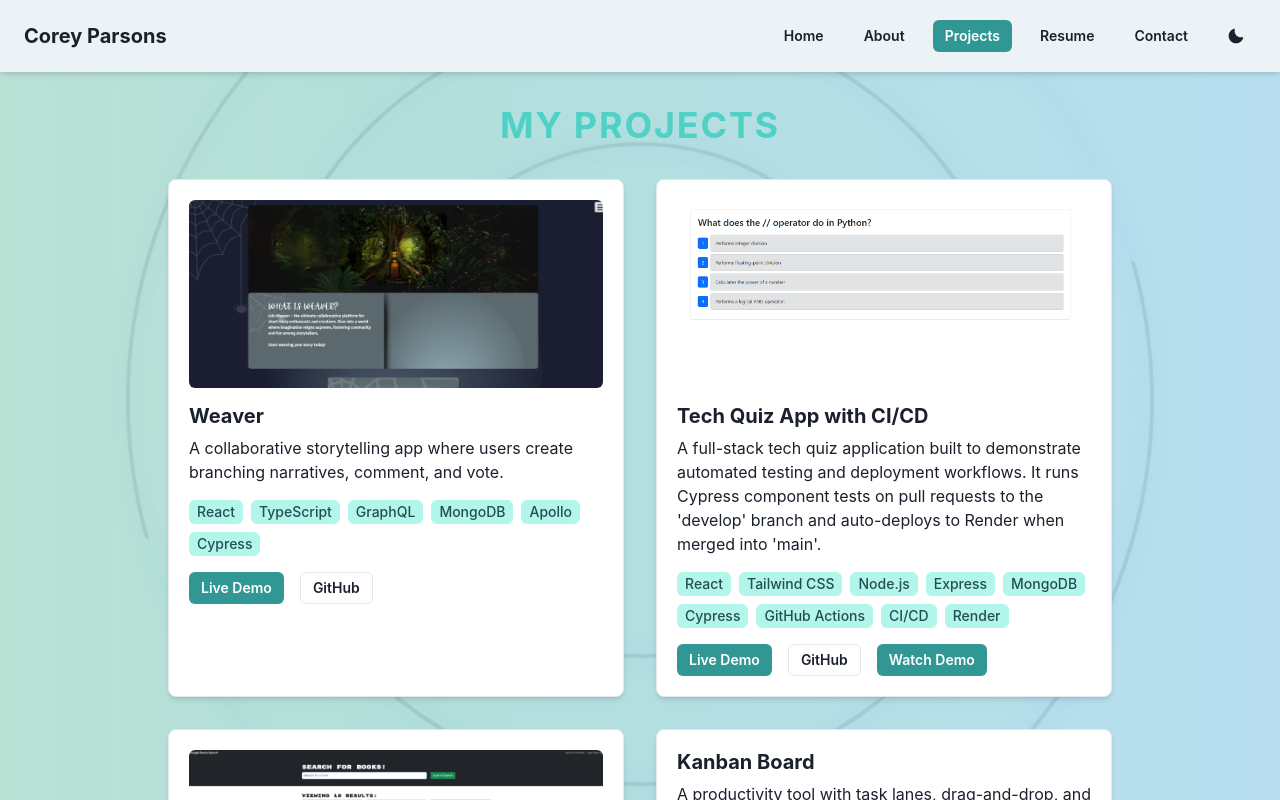
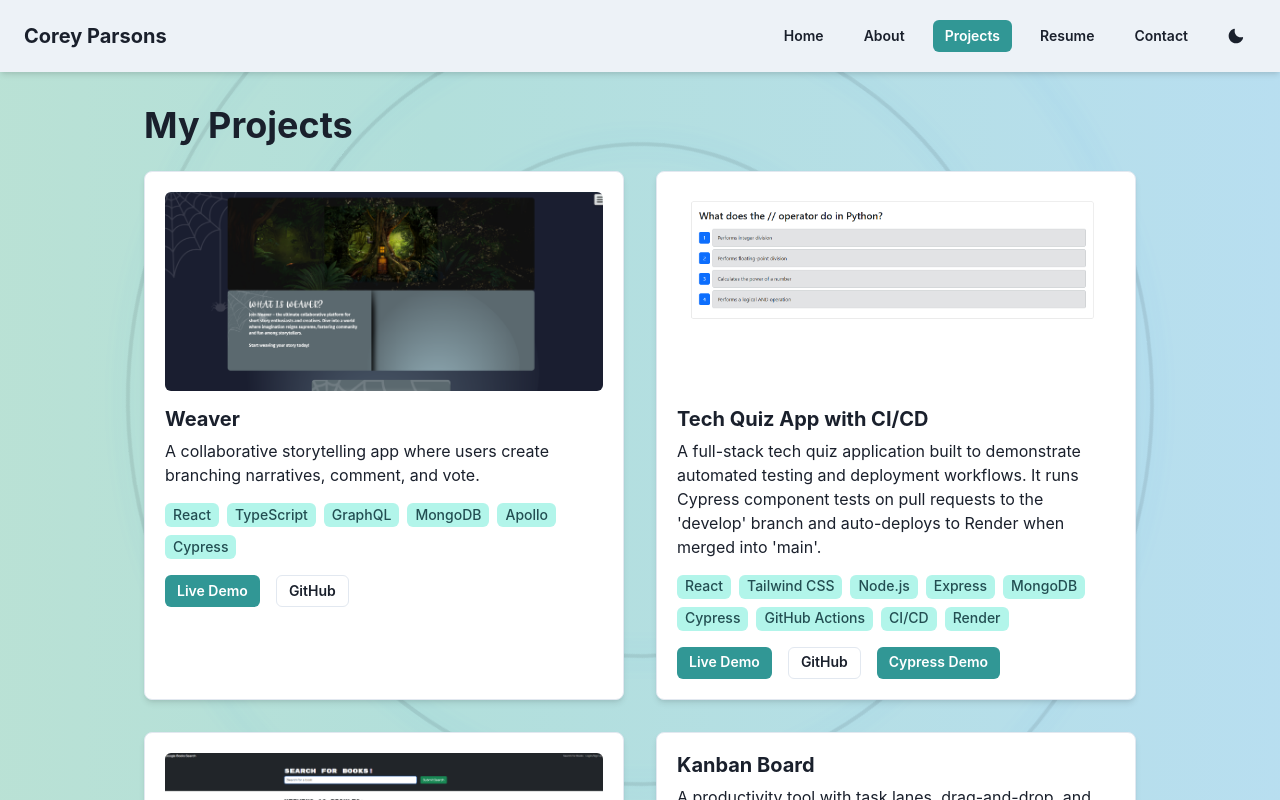
Before and after one commit to cpars/Portfolio, a React (Vite) app: page /projects in a window 1280 px wide. Shown: the top 800 px of the page. Built offline with nearby package versions, Linux system fonts and the light colour scheme.

Commit message:
Added more card animation

```diff
--- a/src/components/ProjectCard.tsx
+++ b/src/components/ProjectCard.tsx
@@ -10,12 +10,11 @@ import {
   HStack,
   Button,
 } from "@chakra-ui/react";
-import { motion } from "framer-motion"; // 🌀 Import motion
+import { motion } from "framer-motion"; // ✨ Import motion
+import VideoModal from "./VideoModal";
 
-import VideoModal from "./VideoModal"; // keeping your video modal support
-
-// Make a motion wrapper around Box
-const MotionBox = motion(Box);
+// Motion-wrapped Box
+const MotionBox = motion.create(Box);
 
 type ProjectCardProps = {
   title: string;
@@ -24,7 +23,7 @@ type ProjectCardProps = {
   image?: string;
   demoLink?: string;
   githubLink?: string;
-  testLink?: string; // Optional test link
+  testLink?: string;
 };
 
 const ProjectCard = ({
@@ -38,6 +37,15 @@ const ProjectCard = ({
 }: ProjectCardProps) => {
   return (
     <MotionBox
+      variants={{
+        hidden: { opacity: 0, y: 30 },
+        visible: { opacity: 1, y: 0 },
+      }}
+      transition={{ duration: 0.6 }}
+      whileHover={{
+        scale: 1.03,
+        boxShadow: "0px 8px 25px rgba(0, 255, 255, 0.2)",
+      }}
       borderWidth="1px"
       borderRadius="lg"
       overflow="hidden"
@@ -45,16 +53,8 @@ const ProjectCard = ({
       bg="white"
       _dark={{ bg: "gray.800" }}
       boxShadow="md"
-      initial={{ opacity: 0, y: 30 }}
-      whileInView={{ opacity: 1, y: 0 }}
-      viewport={{ once: true, amount: 0.3 }}
-      transition={{ duration: 0.6 }}
-      whileHover={{
-        scale: 1.03,
-        boxShadow: "0px 8px 25px rgba(0, 255, 255, 0.2)",
-      }}
     >
-      {/* Optional image */}
+      {/* Optional Image */}
       {image && (
         <Image
           src={image}
@@ -70,7 +70,7 @@ const ProjectCard = ({
 
       <Text mb={4}>{description}</Text>
 
-      {/* Tech stack tags */}
+      {/* Tech Stack Tags */}
       <HStack spacing={2} mb={4} wrap="wrap">
         {tech.map((item) => (
           <Tag key={item} colorScheme="teal">
@@ -79,14 +79,16 @@ const ProjectCard = ({
         ))}
       </HStack>
 
-      {/* Action buttons */}
+      {/* Buttons Section */}
       <Stack direction="row" spacing={4}>
-        {demoLink && demoLink.includes("youtu") ? (
+        {/* Demo Link */}
+        {demoLink && demoLink.includes("youtu.be") ? (
           <VideoModal
             videoUrl={demoLink.replace("watch?v=", "embed/")}
             buttonLabel="Watch Demo"
           />
         ) : (
+          demoLink && (
             <Button
               as={Link}
               href={demoLink}
@@ -96,7 +98,10 @@ const ProjectCard = ({
             >
               Live Demo
             </Button>
+          )
         )}
+
+        {/* GitHub Link */}
         {githubLink && (
           <Button
             as={Link}
@@ -108,10 +113,12 @@ const ProjectCard = ({
             GitHub
           </Button>
         )}
-        {testLink && testLink.includes("youtu") ? (
+
+        {/* Test Link */}
+        {testLink && testLink.includes("youtu.be") ? (
           <VideoModal
             videoUrl={testLink.replace("watch?v=", "embed/")}
-            buttonLabel="Watch Demo"
+            buttonLabel="Cypress Demo"
           />
         ) : (
           testLink && (
@@ -122,7 +129,7 @@ const ProjectCard = ({
               variant="outline"
               size="sm"
             >
-              Cypress Demo
+              Test Demo
             </Button>
           )
         )}
--- a/src/pages/Projects.tsx
+++ b/src/pages/Projects.tsx
@@ -1,9 +1,15 @@
-import { Heading, SimpleGrid, Box } from "@chakra-ui/react";
-import ProjectCard from "../components/ProjectCard";
+// src/pages/Projects.tsx
+import { Heading, Box } from "@chakra-ui/react";
+import { motion } from "framer-motion"; // Import motion
 import PageWrapper from "../components/PageWrapper";
 import AnimatedBackground from "../components/AnimatedBackground";
 import OrbitingLines from "../components/OrbitingLines";
-import projects from "../data/projects"; // 🔥 imported here
+import ProjectCard from "../components/ProjectCard";
+
+// Motion version of Box or SimpleGrid
+const MotionGrid = motion.create(Box);
+
+import projects from "../data/projects"; // Assuming you moved your project data
 
 const Projects = () => {
   return (
@@ -11,24 +17,30 @@ const Projects = () => {
       <AnimatedBackground />
       <OrbitingLines />
 
-      <Box zIndex={1} position="relative" px={6}>
-        <Heading
-          as="h1"
-          size="xl"
-          mb={8}
-          textAlign="center"
-          color="teal.300"
-          textTransform="uppercase"
-          letterSpacing="wider"
-        >
+      <Box>
+        <Heading as="h1" mb={6}>
           My Projects
         </Heading>
 
-        <SimpleGrid columns={{ base: 1, md: 2 }} spacing={8}>
+        <MotionGrid
+          display="grid"
+          gridTemplateColumns={{ base: "1fr", md: "1fr 1fr" }}
+          gap={8}
+          initial="hidden"
+          whileInView="visible"
+          viewport={{ once: true, amount: 0.2 }}
+          variants={{
+            visible: {
+              transition: {
+                staggerChildren: 0.2,
+              },
+            },
+          }}
+        >
           {projects.map((project) => (
             <ProjectCard key={project.title} {...project} />
           ))}
-        </SimpleGrid>
+        </MotionGrid>
       </Box>
     </PageWrapper>
   );
```
Lines whose indentation alone changed are shown as unchanged.
